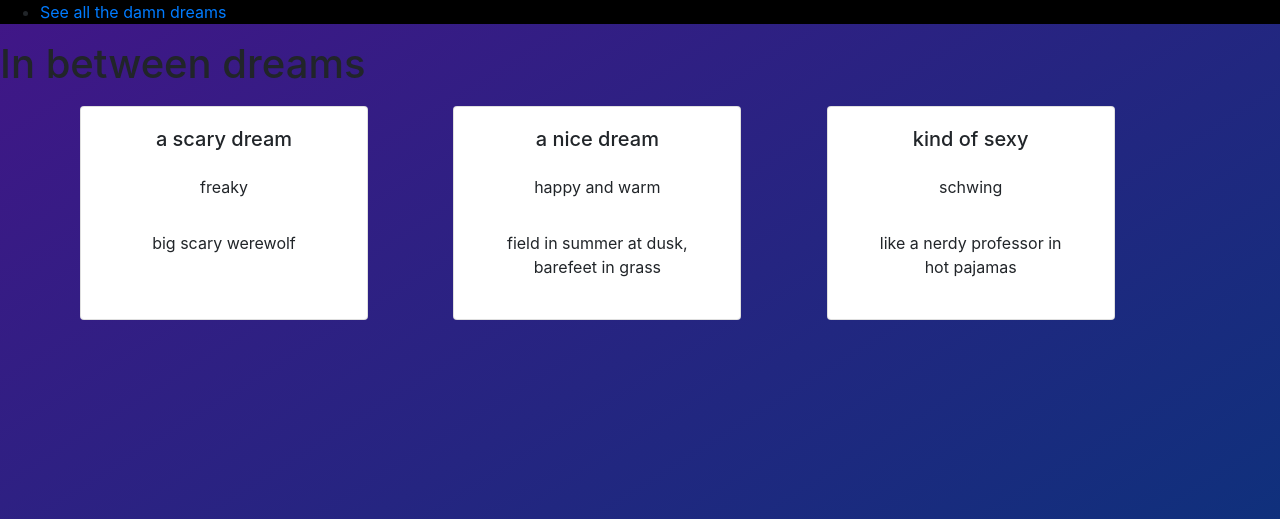
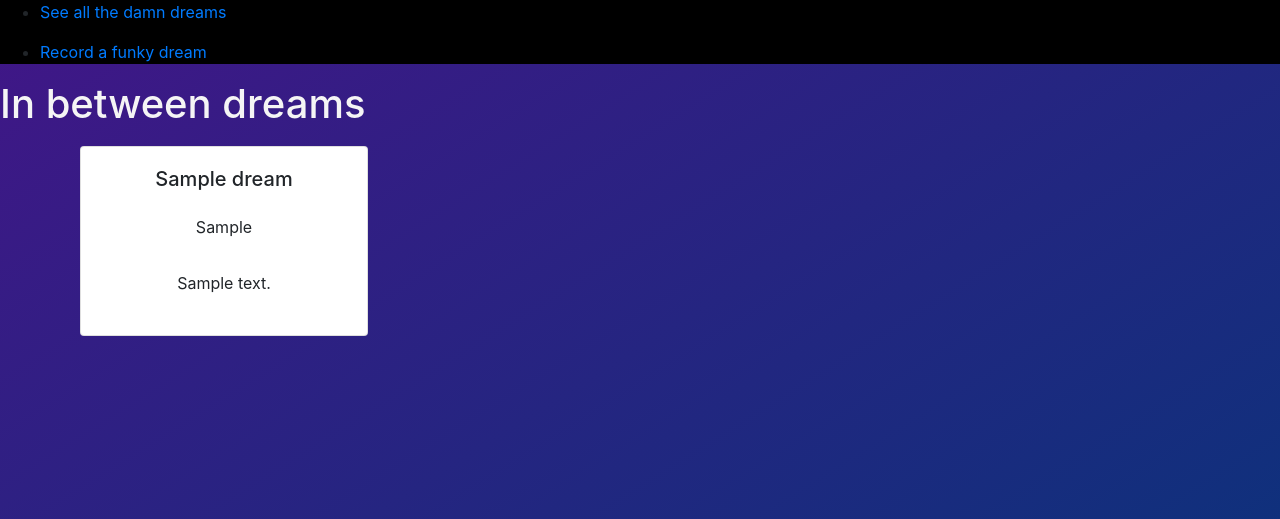
Before and after one commit to aloha45/dapjeongneo, a Django app: page /dreams/ in a window 1280 px wide. Shown: the top 519 px of the page. Run offline with Django 3.2, Linux system fonts and the light colour scheme; tables that the repository leaves empty hold one stand-in row (values such as "Sample post"); some libraries are stand-ins or nearby versions.

Commit message:
add create functionality

```diff
--- a/main_app/models.py
+++ b/main_app/models.py
@@ -4,14 +4,10 @@ from datetime import date
 # Create your models here.
 
 
-class Dream:
-    def __init__(self, title, mood, description):
-        self.title = title
-        self.mood = mood
-        self.description = description
+class Dream(models.Model):
+    title = models.CharField(max_length=100)
+    mood = models.CharField(max_length=100)
+    description = models.TextField(max_length=250)
 
-dreams = [
-    Dream('a scary dream', 'freaky', 'big scary werewolf'),
-    Dream('a nice dream', 'happy and warm', 'field in summer at dusk, barefeet in grass'),
-    Dream('kind of sexy', 'schwing', 'like a nerdy professor in hot pajamas')
-]
+    def __str__(self):
+        return self.title
--- a/main_app/static/css/style.css
+++ b/main_app/static/css/style.css
@@ -18,3 +18,7 @@ body {
   .card {
     text-align: center
   }
+
+  h1 {
+      color: whitesmoke
+  }
--- a/main_app/templates/base.html
+++ b/main_app/templates/base.html
@@ -16,6 +16,9 @@
                 <ul>
                     <li><a href="{% url 'index' %}">See all the damn dreams</a></li>
                 </ul>
+                <ul>
+                    <li><a href="{% url 'dreams_create' %}">Record a funky dream</a></li>
+                </ul>
             </div>
         </nav>
     </header>
--- a/main_app/urls.py
+++ b/main_app/urls.py
@@ -3,5 +3,6 @@ from . import views
 
 urlpatterns = [
     path('', views.home, name='home'),
-    path('dreams/', views.dreams_index, name='index')
+    path('dreams/', views.dreams_index, name='index'),
+    path('dreams/create/', views.DreamCreate.as_view(), name='dreams_create')
 ]
--- a/main_app/views.py
+++ b/main_app/views.py
@@ -1,27 +1,33 @@
 from django.shortcuts import render
 from django.http import HttpResponse
 from django.contrib.auth.decorators import login_required
-# from .models import Dream
+from django.views.generic.edit import CreateView
+from .models import Dream
 
 # Create your views here.
 
 
-class Dream:
-    def __init__(self, title, mood, description):
-        self.title = title
-        self.mood = mood
-        self.description = description
+# class Dream:
+#     def __init__(self, title, mood, description):
+#         self.title = title
+#         self.mood = mood
+#         self.description = description
 
 
-dreams = [
-    Dream('a scary dream', 'freaky', 'big scary werewolf'),
-    Dream('a nice dream', 'happy and warm', 'field in summer at dusk, barefeet in grass'),
-    Dream('kind of sexy', 'schwing', 'like a nerdy professor in hot pajamas')
-]
+# dreams = [
+#     Dream('a scary dream', 'freaky', 'big scary werewolf'),
+#     Dream('a nice dream', 'happy and warm', 'field in summer at dusk, barefeet in grass'),
+#     Dream('kind of sexy', 'schwing', 'like a nerdy professor in hot pajamas')
+# ]
 
 def home(request):
     return render(request, 'home.html')
 
 def dreams_index(request):
-    # dreams = Dream.objects.all()
+    dreams = Dream.objects.all()
     return render(request, 'dreams/index.html', {'dreams': dreams})
+
+class DreamCreate(CreateView):
+    model = Dream
+    fields = ['title', 'mood', 'description']
+    success_url = '/dreams/'
```
Also changed, not shown: main_app/templates/main_app/dream_form.html (added, +14 -0 lines), main_app/migrations/0001_initial.py (added).
